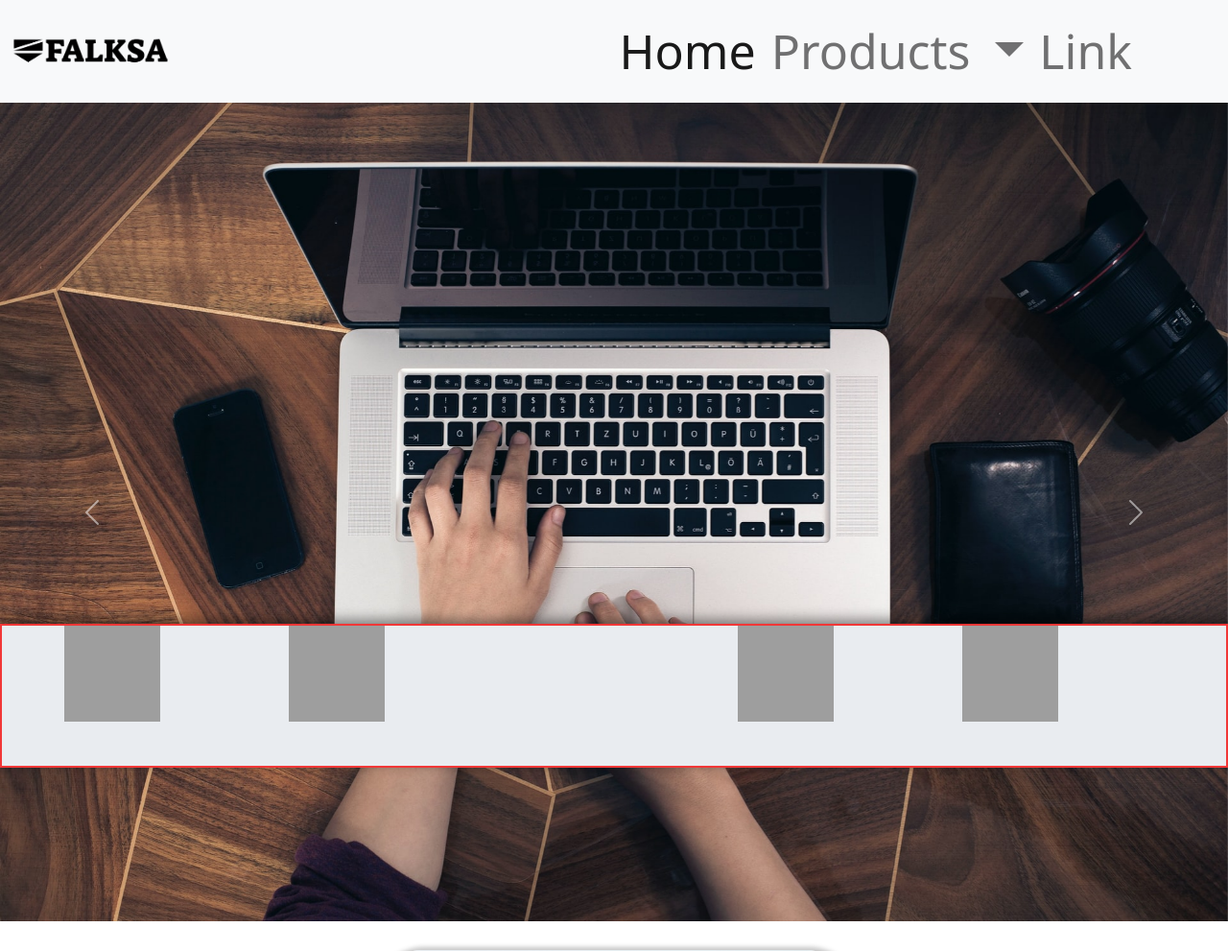
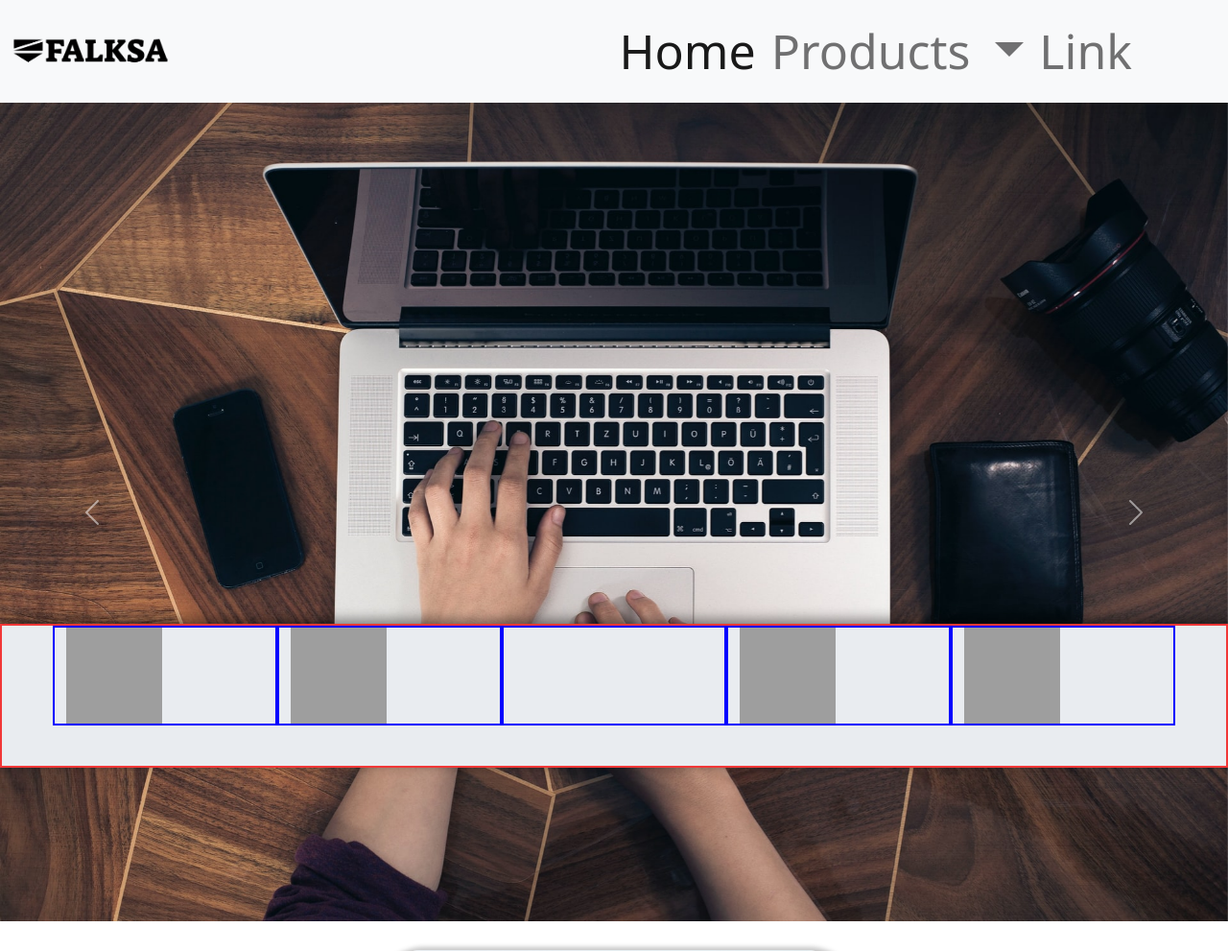
Before and after one commit to engrali93/f_alks_a, a PHP site: page / in a window 1280 px wide. Shown: the top 991 px of the page at 96% size. Run offline with PHP 8.4, Linux system fonts and the light colour scheme; grey boxes are pictures that could not be loaded.

Commit message:
Update stylesheetMobile.css

```diff
--- a/Style/stylesheetMobile.css
+++ b/Style/stylesheetMobile.css
@@ -85,6 +85,7 @@ margin-top: 5px;
 
 .ic {
 margin-top: 25px;
+border: 2px solid blue;
 }
 
 .list h2{
```
